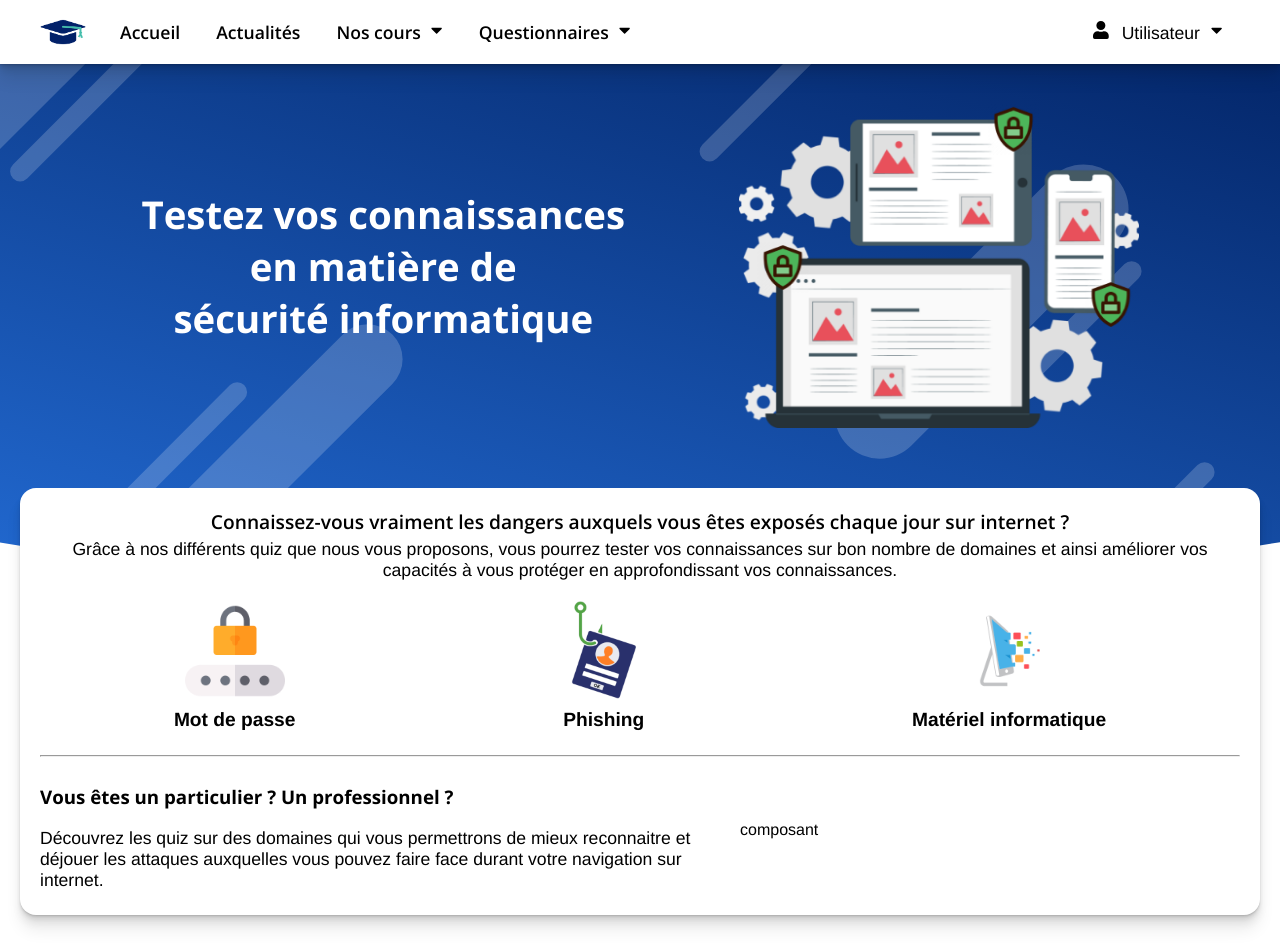
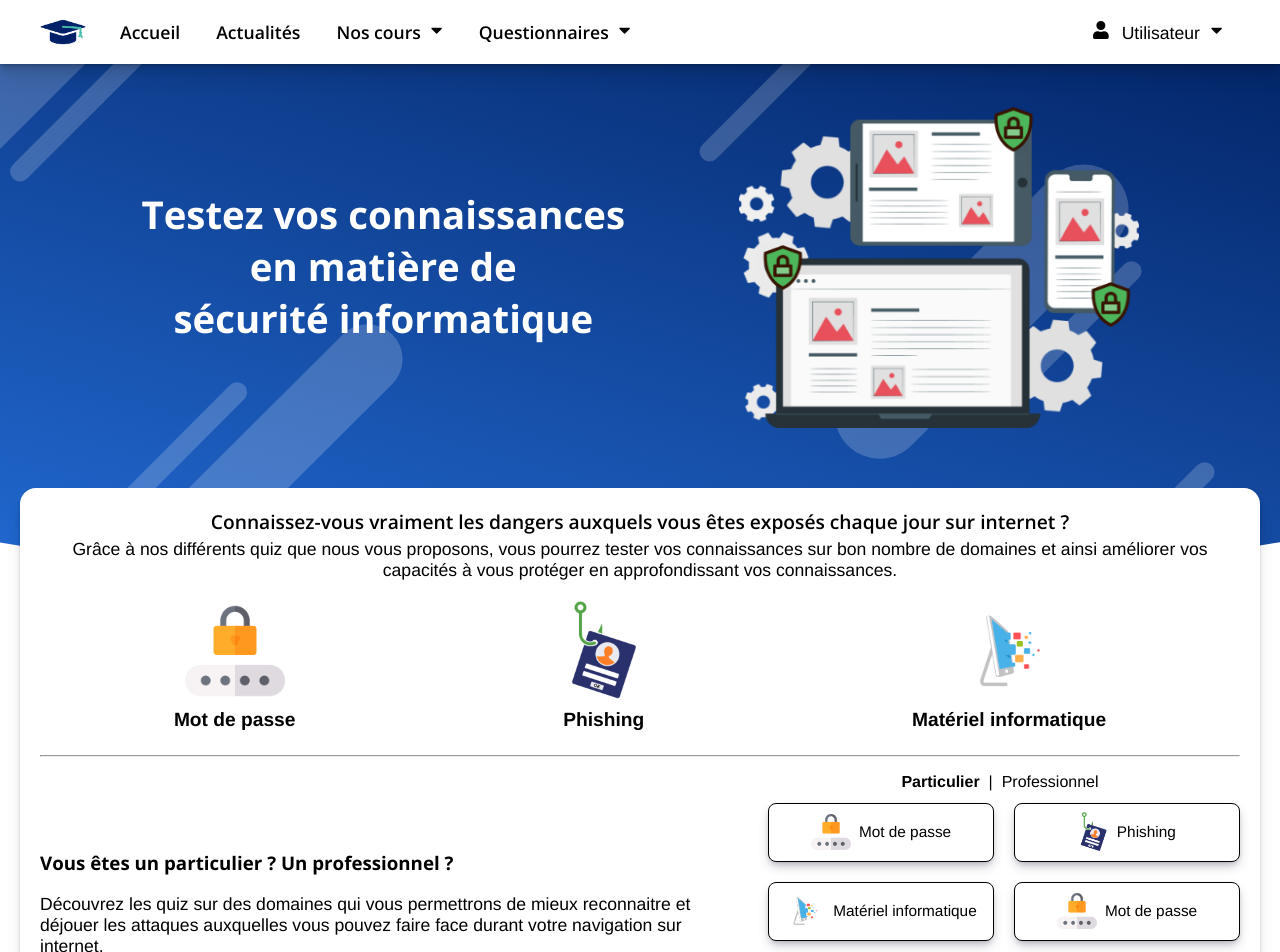
Before and after one commit to coulibib/cybersecurity, a Vue app: page / in a window 1280 px wide. Shown: the top 952 px of the page. Built offline with nearby package versions, Linux system fonts and the light colour scheme.

Commit message:
Add survey list

```diff
--- /dev/null
+++ b/src/components/survey_list.vue
@@ -0,0 +1,143 @@
+<template>
+  <article>
+    <transition name="no-mode-fade" mode="out-in">
+      <section v-if="target_list" key="Professionnel">
+        <a href="/survey/1/0">
+          <img src="@/assets/img/phishing.png" alt="Phishing">
+          <p>Phishing</p>
+        </a>
+        <a href="/survey/2/0">
+          <img src="@/assets/img/devices.png" alt="Matériel informatique">
+          <p>Matériel informatique</p>
+        </a>
+        <a href="/survey/0/0">
+          <img src="@/assets/img/password.png" alt="Mot de passe">
+          <p>Mot de passe</p>
+        </a>
+        <a href="/survey/1/0">
+          <img src="@/assets/img/phishing.png" alt="Phishing">
+          <p>Phishing</p>
+        </a>
+        <a href="/survey/2/0">
+          <img src="@/assets/img/devices.png" alt="Matériel informatique">
+          <p>Matériel informatique</p>
+        </a>
+        <a href="/survey/0/0">
+          <img src="@/assets/img/password.png" alt="Mot de passe">
+          <p>Mot de passe</p>
+        </a>
+      </section>
+      <section v-else key="Particulier">
+        <a href="/survey/0/0">
+          <img src="@/assets/img/password.png" alt="Mot de passe">
+          <p>Mot de passe</p>
+        </a>
+        <a href="/survey/1/0">
+          <img src="@/assets/img/phishing.png" alt="Phishing">
+          <p>Phishing</p>
+        </a>
+        <a href="/survey/2/0">
+          <img src="@/assets/img/devices.png" alt="Matériel informatique">
+          <p>Matériel informatique</p>
+        </a>
+        <a href="/survey/0/0">
+          <img src="@/assets/img/password.png" alt="Mot de passe">
+          <p>Mot de passe</p>
+        </a>
+        <a href="/survey/1/0">
+          <img src="@/assets/img/phishing.png" alt="Phishing">
+          <p>Phishing</p>
+        </a>
+        <a href="/survey/2/0">
+          <img src="@/assets/img/devices.png" alt="Matériel informatique">
+          <p>Matériel informatique</p>
+        </a>
+      </section>
+    </transition>
+  </article>
+</template>
+
+<script>
+export default {
+  name: "survey_list",
+  props: ['list'],
+  data() {
+    return {
+      target_list: 0
+    }
+  },
+  watch: {
+    list: function () {
+      if (this.list === 'particulier') {
+        this.target_list = 0
+      } else {
+        this.target_list = 1
+      }
+    }
+  }
+}
+</script>
+
+<style scoped>
+article {
+  max-width: 480px;
+  background-image: none !important;
+  width: 100%;
+}
+
+section {
+  display: flex;
+  flex-flow: row wrap;
+  align-items: center;
+  justify-content: right;
+  gap: 20px;
+}
+
+a {
+  max-width: 200px;
+  width: 100%;
+  display: flex;
+  flex-flow: row nowrap;
+  align-items: center;
+  justify-content: center;
+  gap: 0 8px;
+  font-size: 1em;
+  padding: 4px 12px;
+  border-radius: 8px;
+  color: var(--text) !important;
+  text-decoration: none;
+  background-color: white;
+  border: 1px solid black;
+  box-shadow: rgba(50, 50, 93, 0.25) 0 6px 12px -2px, rgba(0, 0, 0, 0.3) 0 3px 7px -3px;
+  transform: scale(1);
+  transition: background-color .15s, transform .15s;
+}
+
+a:hover {
+  background-color: #DDDDDD;
+  transform: scale(1.04);
+  transition: background-color .15s, transform .15s;
+}
+
+img {
+  object-fit: cover;
+  max-width: 40px;
+  width: auto;
+  max-height: 40px;
+  height: auto;
+}
+
+p {
+  color: black;
+  text-decoration: none;
+  font-size: .96em;
+}
+
+.no-mode-fade-enter-active, .no-mode-fade-leave-active {
+  transition: opacity .4s
+}
+
+.no-mode-fade-enter-from, .no-mode-fade-leave-to {
+  opacity: 0
+}
+</style>
--- a/src/views/Home.vue
+++ b/src/views/Home.vue
@@ -36,7 +36,25 @@
           <p>Découvrez les quiz sur des domaines qui vous permettrons de mieux reconnaitre et déjouer les attaques auxquelles vous pouvez faire face durant votre navigation sur internet.</p>
         </div>
         <div>
-          composant
+          <span>
+            <a href="#" @click.prevent="survey_list = 'particulier'">
+              <span v-if="survey_list === 'particulier'">
+                <strong>Particulier</strong>
+              </span>
+              <span v-else>
+                Particulier
+              </span>
+            </a>
+            &nbsp;|&nbsp; <a href="#" @click.prevent="survey_list = 'professionnel'">
+              <span v-if="survey_list === 'professionnel'">
+                <strong>Professionnel</strong>
+              </span>
+              <span v-else>
+                Professionnel
+              </span>
+            </a>
+          </span>
+          <Survey_list :list="survey_list" />
         </div>
       </div>
     </section>
@@ -73,11 +91,19 @@
 
 <script>
 import Footerbar from "@/components/footerbar";
+import Survey_list from "@/components/survey_list";
+
 export default {
   name: 'Home',
   components: {
+    Survey_list,
     Footerbar
   },
+  data() {
+    return {
+      survey_list: 'particulier'
+    }
+  }
 }
 </script>
 
@@ -174,10 +200,15 @@ section:nth-of-type(2) p {
   margin-top: 8px;
 }
 
+section:nth-of-type(2) hr {
+  margin: 16px 0;
+}
+
 #target {
   display: flex;
   flex-flow: row wrap;
   align-items: center;
+  justify-content: space-between;
   gap: 20px 0;
 }
 
@@ -187,6 +218,18 @@ section:nth-of-type(2) p {
 
 #target div:first-of-type {
   max-width: 700px;
+}
+
+#target div:last-of-type {
+  display: flex;
+  flex-flow: column wrap;
+  align-items: center;
+  gap: 12px 0;
+}
+
+#target div:last-of-type a {
+  color: var(--text);
+  text-decoration: none;
 }
 
 #news {
```
